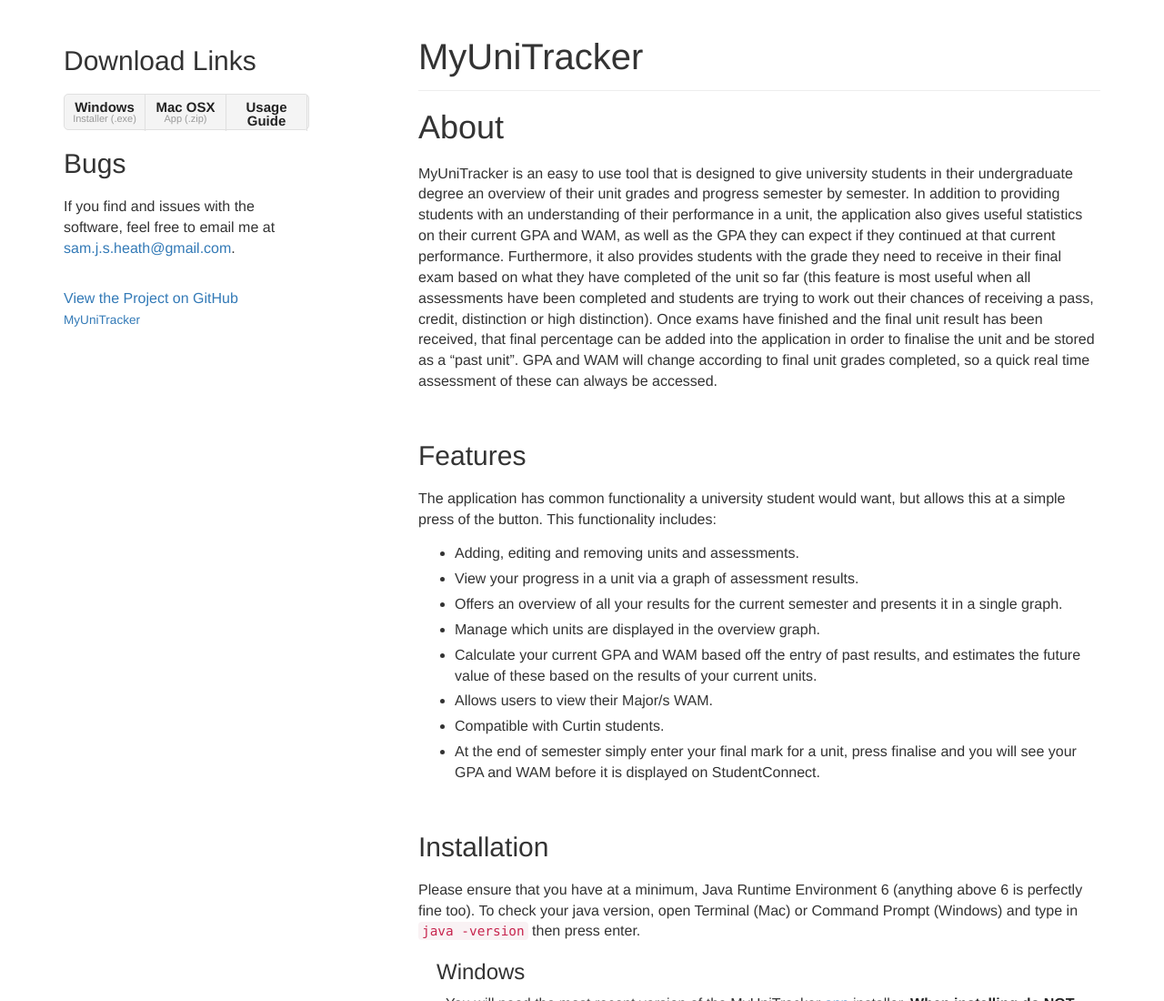
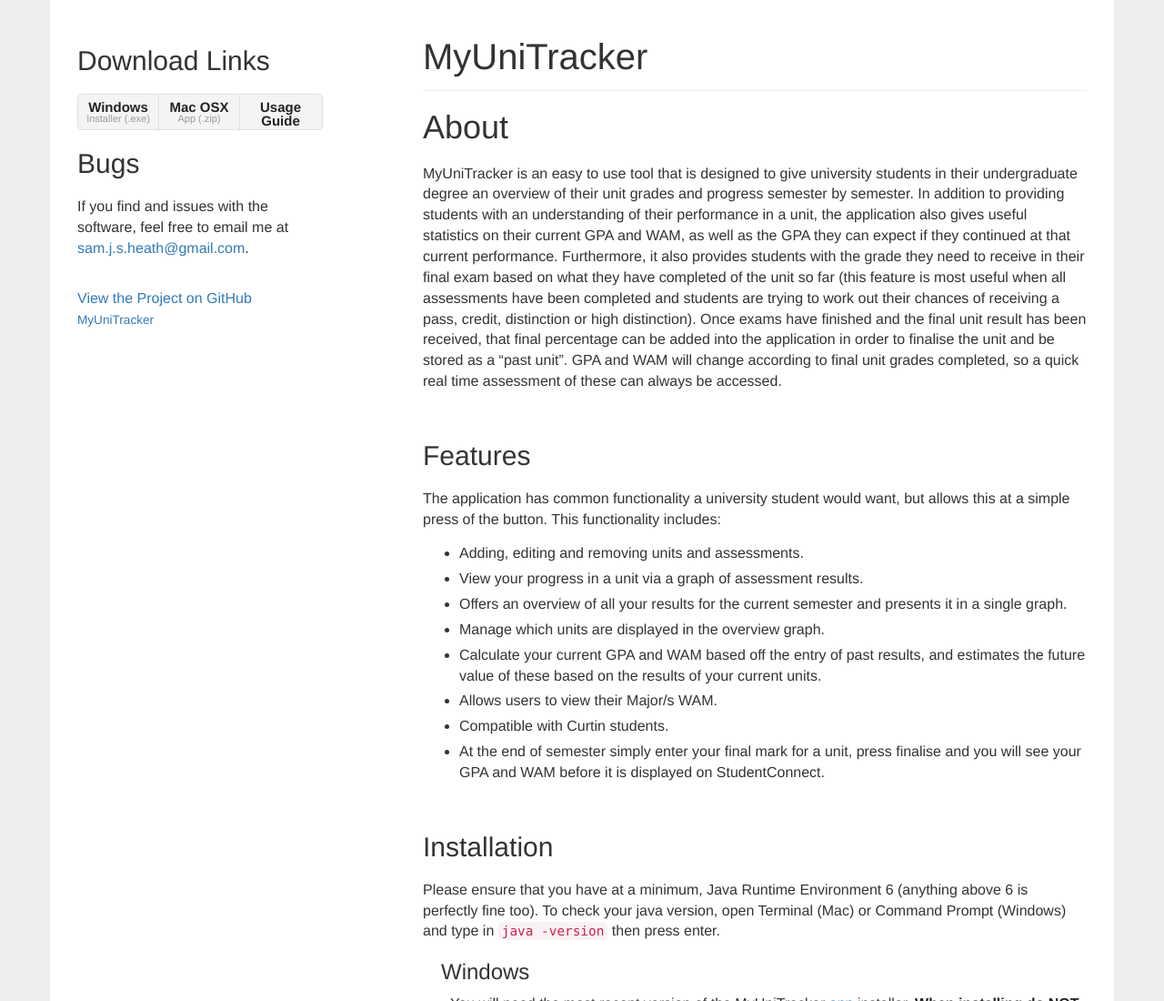
Before and after one commit to Daedalos97/MyUniTracker, a plain HTML site: page index.html in a window 1280 px wide. Shown: the top 1100 px of the page at 91% size. Drawn offline with nearby package versions, Linux system fonts and the light colour scheme.

Commit message:
Changes to layout and colours

```diff
--- a/index.html
+++ b/index.html
@@ -33,6 +33,7 @@
   </head>
 
     <body>
+        <div class="strips">
             <div class="container">
                 <div class="row">
                     <div class="col-xs-10 col-xs-offset-1 col-sm-10 col-sm-offset-1 col-md-3 col-md-offset-1 col-lg-3 col-lg-offset-0">
@@ -163,6 +164,7 @@
                     </footer>
                 </div>
             </div>
+        </div>
     <script src="javascripts/scale.fix.js"></script>
     </body>
 </html>
--- a/stylesheets/style.css
+++ b/stylesheets/style.css
@@ -5,6 +5,16 @@
 .page-header {
     padding-bottom: 15px;
     border-bottom: 1px solid #eee;
+}
+
+.strips {
+    background-color: #eee;
+}
+
+.container {
+    padding-left: 30px;
+    padding-right: 30px;
+    background-color: white;
 }
 
 h1 h2 h3 h4 h5 h6 {
@@ -76,6 +86,10 @@ header li:last-child a {
   border-radius:0 5px 5px 0;
 }
 
+header li:last-child {
+    border-right: none;
+}
+
 header ul a {
   line-height:1;
   font-size:11px;
```
Lines whose indentation alone changed are shown as unchanged.
